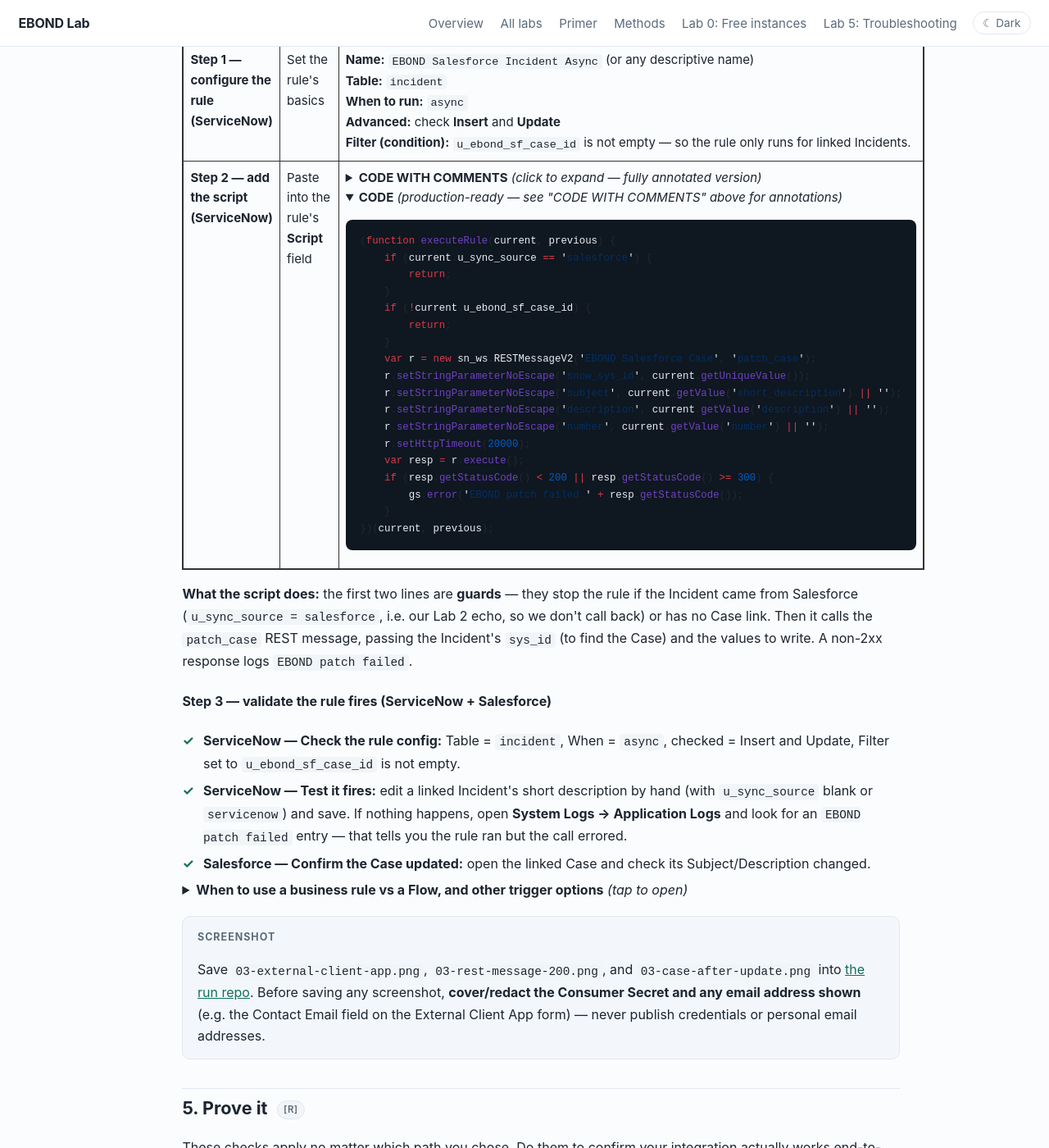
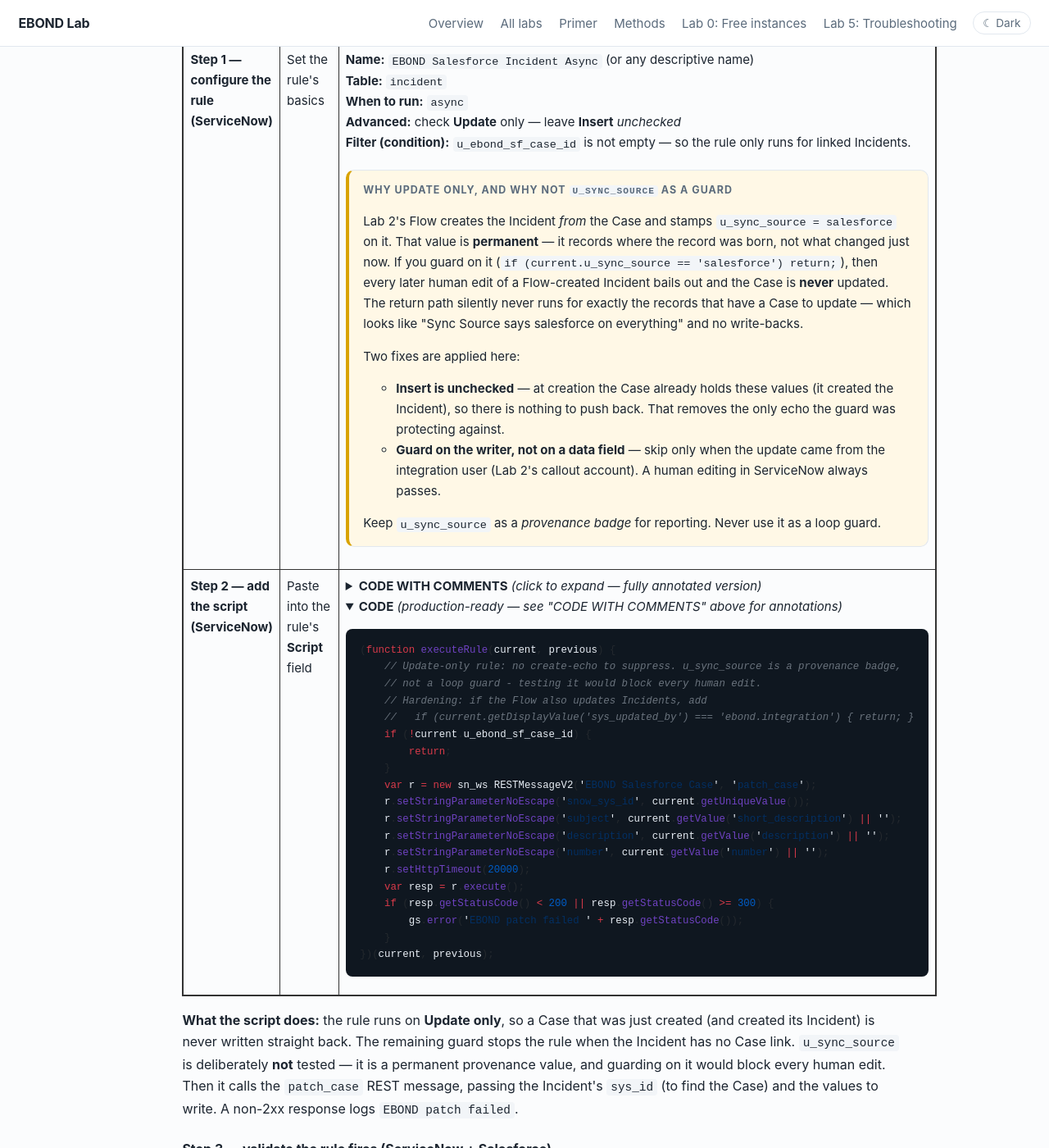
Before and after one commit to eltonaguiar/EBOND_ServiceNowSalesforce, a Jekyll site: the page built from site/labs/03-snow-to-salesforce.md, in a window 1280 px wide and 1400 px high, scrolled down 7466 px. Shown: the whole window at 82% size. Built offline with Jekyll 4.4.1, drawn with Linux system fonts in a browser that asks for light colours; some of the changed text lies outside the part shown.

Commit message:
fix: u_sync_source is provenance, not a loop guard - rule is Update-only, guard on Case link (return path was dead)

````diff
--- a/site/labs/03-snow-to-salesforce.md
+++ b/site/labs/03-snow-to-salesforce.md
@@ -594,8 +594,18 @@ http://orgfarm-e1f47f3d5e-dev-ed.develop.my.salesforce.com/services/data/latest
 <strong>Name:</strong> <code>EBOND Salesforce Incident Async</code> (or any descriptive name)<br>
 <strong>Table:</strong> <code>incident</code><br>
 <strong>When to run:</strong> <code>async</code><br>
-<strong>Advanced:</strong> check <strong>Insert</strong> and <strong>Update</strong><br>
+<strong>Advanced:</strong> check <strong>Update</strong> only — leave <strong>Insert</strong> <em>unchecked</em><br>
 <strong>Filter (condition):</strong> <code>u_ebond_sf_case_id</code> is not empty — so the rule only runs for linked Incidents.
+<div class="warn">
+<span class="label">Why Update only, and why NOT <code>u_sync_source</code> as a guard</span>
+<p>Lab 2's Flow creates the Incident <em>from</em> the Case and stamps <code>u_sync_source = salesforce</code> on it. That value is <strong>permanent</strong> — it records where the record was born, not what changed just now. If you guard on it (<code>if (current.u_sync_source == 'salesforce') return;</code>), then every later human edit of a Flow-created Incident bails out and the Case is <strong>never</strong> updated. The return path silently never runs for exactly the records that have a Case to update — which looks like "Sync Source says salesforce on everything" and no write-backs.</p>
+<p>Two fixes are applied here:</p>
+<ul>
+<li><strong>Insert is unchecked</strong> — at creation the Case already holds these values (it created the Incident), so there is nothing to push back. That removes the only echo the guard was protecting against.</li>
+<li><strong>Guard on the writer, not on a data field</strong> — skip only when the update came from the integration user (Lab 2's callout account). A human editing in ServiceNow always passes.</li>
+</ul>
+<p>Keep <code>u_sync_source</code> as a <em>provenance badge</em> for reporting. Never use it as a loop guard.</p>
+</div>
 </td>
 </tr>
 <tr>
@@ -645,7 +655,9 @@ http://orgfarm-e1f47f3d5e-dev-ed.develop.my.salesforce.com/services/data/latest
  *     business rule will fail at runtime with "REST message not found".
  *
  * FLOW (what actually happens on every qualifying Incident save)
- *   1. Guard 1 — if u_sync_source == 'salesforce', bail (Lab 2 echo, avoid loop).
+ *   1. Guard 1 — this rule is Update-only, so there is no create-echo to suppress.
+ *      u_sync_source is NOT tested: it stays 'salesforce' forever, so testing it would
+ *      block every later human edit and the Case would never be updated.
  *   2. Guard 2 — if u_ebond_sf_case_id is empty, bail (no Case to update).
  *   3. Build a RESTMessageV2 client bound to the saved REST Message + method.
  *   4. For each ${param} in the method's endpoint/body, call setStringParameterNoEscape.
@@ -674,11 +686,16 @@ http://orgfarm-e1f47f3d5e-dev-ed.develop.my.salesforce.com/services/data/latest
  */
 
 (function executeRule(current, previous) {
-    // Guard 1: skip if this Incident change came FROM Salesforce (Lab 2 direction)
-    // Prevents an infinite echo: SF → SN → SF → SN ...
-    if (current.u_sync_source == 'salesforce') {
-        return;
-    }
+    // Guard 1 — only run for genuine ServiceNow-side changes.
+    // This rule is Update-only (Insert is unchecked), so there is no create-echo to suppress.
+    // u_sync_source is deliberately NOT tested here: it is a permanent provenance badge
+    // ('salesforce' = this Incident was born in Salesforce), so testing it would return on
+    // every later human edit and permanently kill the write-back for every linked Incident.
+    //
+    // HARDENING (optional): if your Flow later also UPDATES Incidents, uncomment the next
+    // line and point it at a dedicated integration user - the same login the Salesforce
+    // Named Credential from Lab 2 authenticates as.
+    // if (current.getDisplayValue('sys_updated_by') === 'ebond.integration') { return; }
 
     // Guard 2: skip if there is no linked Salesforce Case
     // u_ebond_sf_case_id holds the 18-char SF Case Id (populated by Lab 2)
@@ -758,9 +775,10 @@ http://orgfarm-e1f47f3d5e-dev-ed.develop.my.salesforce.com/services/data/latest
 
 ```javascript
 (function executeRule(current, previous) {
-    if (current.u_sync_source == 'salesforce') {
-        return;
-    }
+    // Update-only rule: no create-echo to suppress. u_sync_source is a provenance badge,
+    // not a loop guard - testing it would block every human edit.
+    // Hardening: if the Flow also updates Incidents, add
+    //   if (current.getDisplayValue('sys_updated_by') === 'ebond.integration') { return; }
     if (!current.u_ebond_sf_case_id) {
         return;
     }
@@ -783,12 +801,12 @@ http://orgfarm-e1f47f3d5e-dev-ed.develop.my.salesforce.com/services/data/latest
 </tbody>
 </table>
 
-<p><strong>What the script does:</strong> the first two lines are <strong>guards</strong> — they stop the rule if the Incident came from Salesforce (<code>u_sync_source = salesforce</code>, i.e. our Lab 2 echo, so we don't call back) or has no Case link. Then it calls the <code>patch_case</code> REST message, passing the Incident's <code>sys_id</code> (to find the Case) and the values to write. A non-2xx response logs <code>EBOND patch failed</code>.</p>
+<p><strong>What the script does:</strong> the rule runs on <strong>Update only</strong>, so a Case that was just created (and created its Incident) is never written straight back. The remaining guard stops the rule when the Incident has no Case link. <code>u_sync_source</code> is deliberately <strong>not</strong> tested — it is a permanent provenance value, and guarding on it would block every human edit. Then it calls the <code>patch_case</code> REST message, passing the Incident's <code>sys_id</code> (to find the Case) and the values to write. A non-2xx response logs <code>EBOND patch failed</code>.</p>
 
 <h4>Step 3 — validate the rule fires (ServiceNow + Salesforce)</h4>
 <ul class="check">
-<li><strong>ServiceNow — Check the rule config:</strong> Table = <code>incident</code>, When = <code>async</code>, checked = Insert and Update, Filter set to <code>u_ebond_sf_case_id</code> is not empty.</li>
-<li><strong>ServiceNow — Test it fires:</strong> edit a linked Incident's short description by hand (with <code>u_sync_source</code> blank or <code>servicenow</code>) and save. If nothing happens, open <strong>System Logs → Application Logs</strong> and look for an <code>EBOND patch failed</code> entry — that tells you the rule ran but the call errored.</li>
+<li><strong>ServiceNow — Check the rule config:</strong> Table = <code>incident</code>, When = <code>async</code>, <strong>Update checked, Insert unchecked</strong>, Filter set to <code>u_ebond_sf_case_id</code> is not empty.</li>
+<li><strong>ServiceNow — Test it fires:</strong> edit a linked Incident's short description by hand and save. Because Insert is unchecked, Flow-created Incidents pass the guard even though <code>u_sync_source</code> still reads <code>salesforce</code>. If nothing happens, open <strong>System Logs → Application Logs</strong> and look for an <code>EBOND patch failed</code> entry — that tells you the rule ran but the call errored.</li>
 <li><strong>Salesforce — Confirm the Case updated:</strong> open the linked Case and check its Subject/Description changed.</li>
 </ul>
 
@@ -813,7 +831,7 @@ http://orgfarm-e1f47f3d5e-dev-ed.develop.my.salesforce.com/services/data/latest
 <p>These checks apply no matter which path you chose. Do them to confirm your integration actually works end-to-end:</p>
 
 <ul class="check">
-<li><strong>Edit the Incident short description by hand.</strong> Set <code>u_sync_source</code> to blank or <code>servicenow</code> first (otherwise the loop guard skips the update), then change the short description and save.</li>
+<li><strong>Edit the Incident short description by hand.</strong> Change it and save — you do not need to touch <code>u_sync_source</code> (the rule no longer tests it).</li>
 <li><strong>The matching Case updates.</strong> Open the Salesforce Case linked via <code>u_ebond_sf_case_id</code> and confirm its Subject reflects what you typed on the Incident.</li>
 <li><strong><code>Snow_Sync_Source__c</code> becomes <code>servicenow</code></strong> on the Case.</li>
 <li><strong>No second Case was created.</strong> This integration updates the existing Case — it must not create a duplicate.</li>
````
Also changed, not shown: site/labs/02-salesforce-to-snow.md (+2 -2 lines), site/labs/05-troubleshooting.md (+2 -0 lines).
